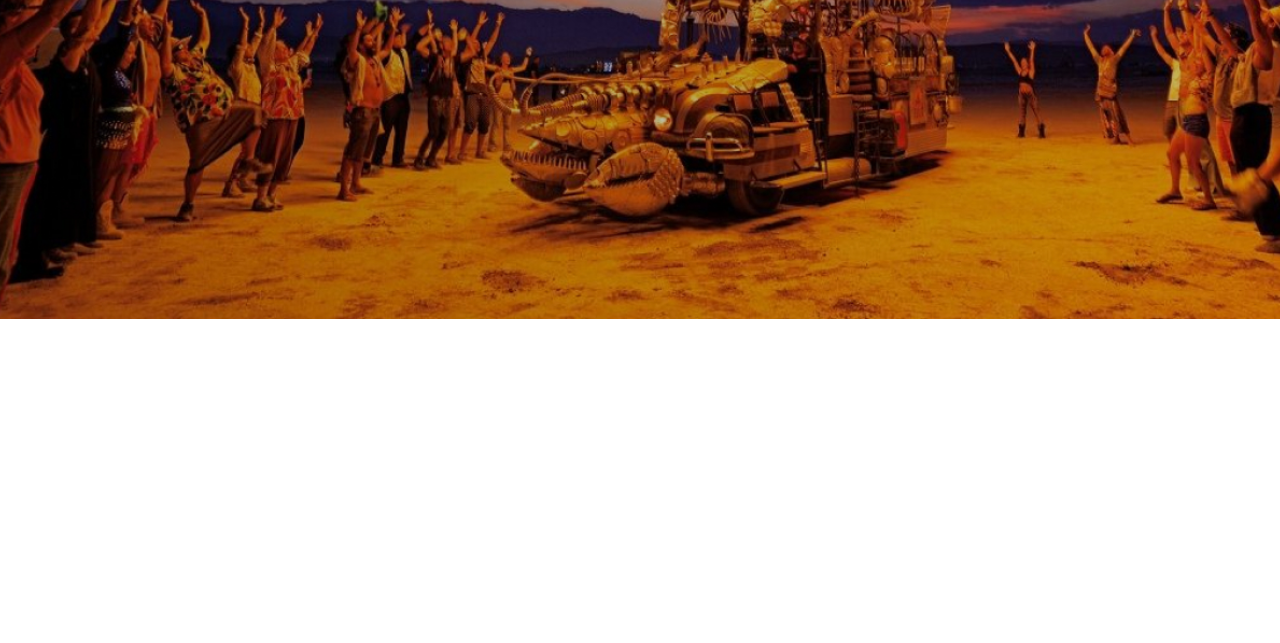
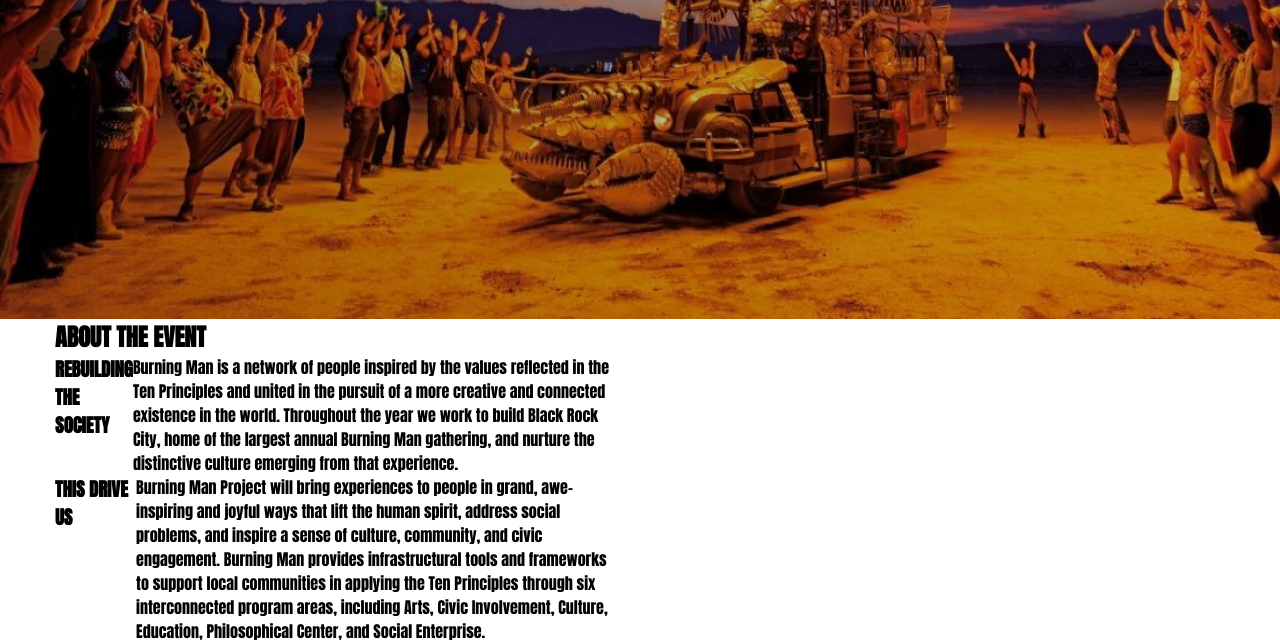
Before and after one commit to stsdmchv/first-front-project, a plain HTML site: page index.html in a window 1280 px wide. Shown: the part 650-1293 px from the top of the page. Before the commit the page ends 1061 px from the top, so only its background shows below. Drawn offline with Linux system fonts and the light colour scheme.

Commit message:
second section

```diff
--- a/css/main.css
+++ b/css/main.css
@@ -96,3 +96,15 @@ header a {
   width: 238px;
   text-decoration: none;
 }
+
+.about {
+  color: #000;
+}
+
+.description {
+  width: 564px;
+  display: flex;
+}
+
+.photo {
+}
--- a/index.html
+++ b/index.html
@@ -36,13 +36,31 @@
       <div class="container">
         <h2>About the event</h2>
         <div>
-          <div>
+          <div class="description">
             <h3>Rebuilding the society</h3>
-            <div></div>
+            <div>
+              Burning Man is a network of people inspired by the values
+              reflected in the Ten Principles and united in the pursuit of a
+              more creative and connected existence in the world. Throughout the
+              year we work to build Black Rock City, home of the largest annual
+              Burning Man gathering, and nurture the distinctive culture
+              emerging from that experience.
+            </div>
+            <div class="photo"></div>
           </div>
-          <div>
+          <div class="description">
             <h3>This drive us</h3>
-            <div></div>
+            <div class="description">
+              Burning Man Project will bring experiences to people in grand,
+              awe-inspiring and joyful ways that lift the human spirit, address
+              social problems, and inspire a sense of culture, community, and
+              civic engagement. Burning Man provides infrastructural tools and
+              frameworks to support local communities in applying the Ten
+              Principles through six interconnected program areas, including
+              Arts, Civic Involvement, Culture, Education, Philosophical Center,
+              and Social Enterprise.
+            </div>
+            <div class="photo"></div>
           </div>
         </div>
       </div>
```
